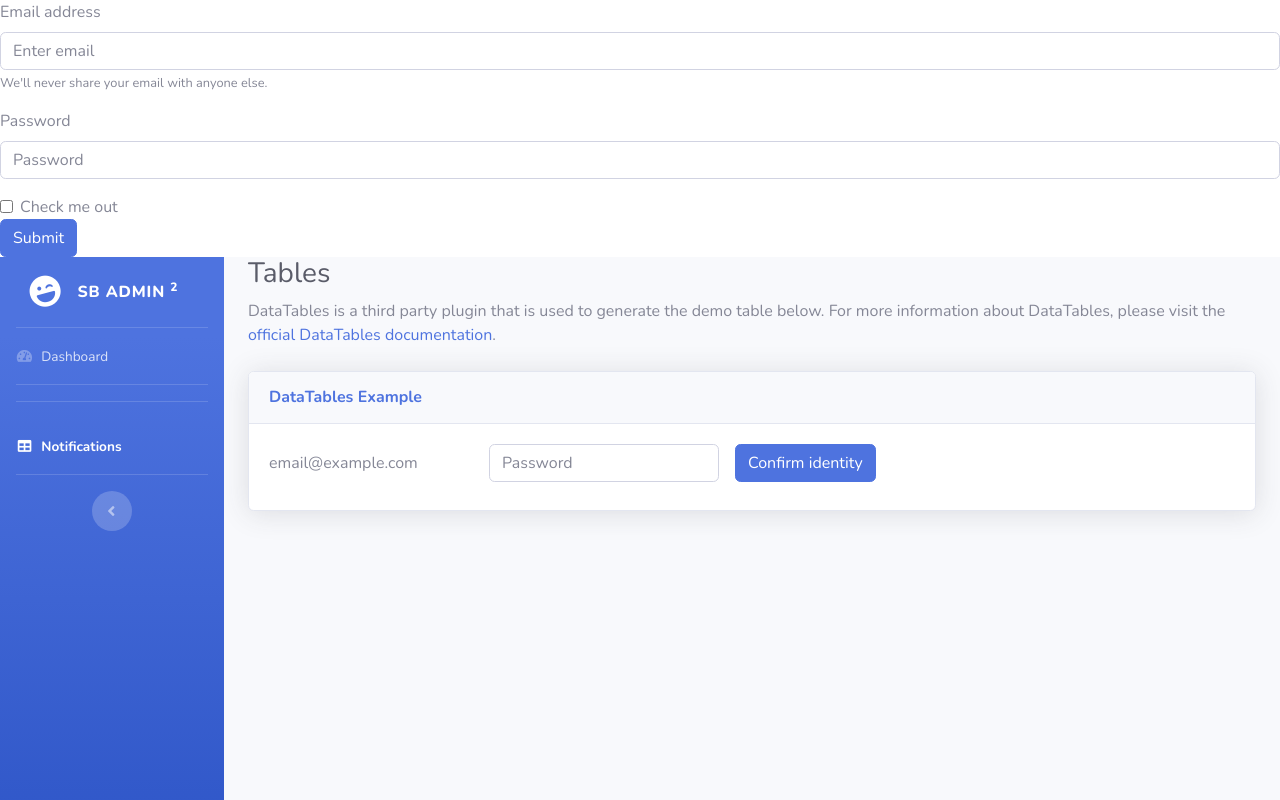
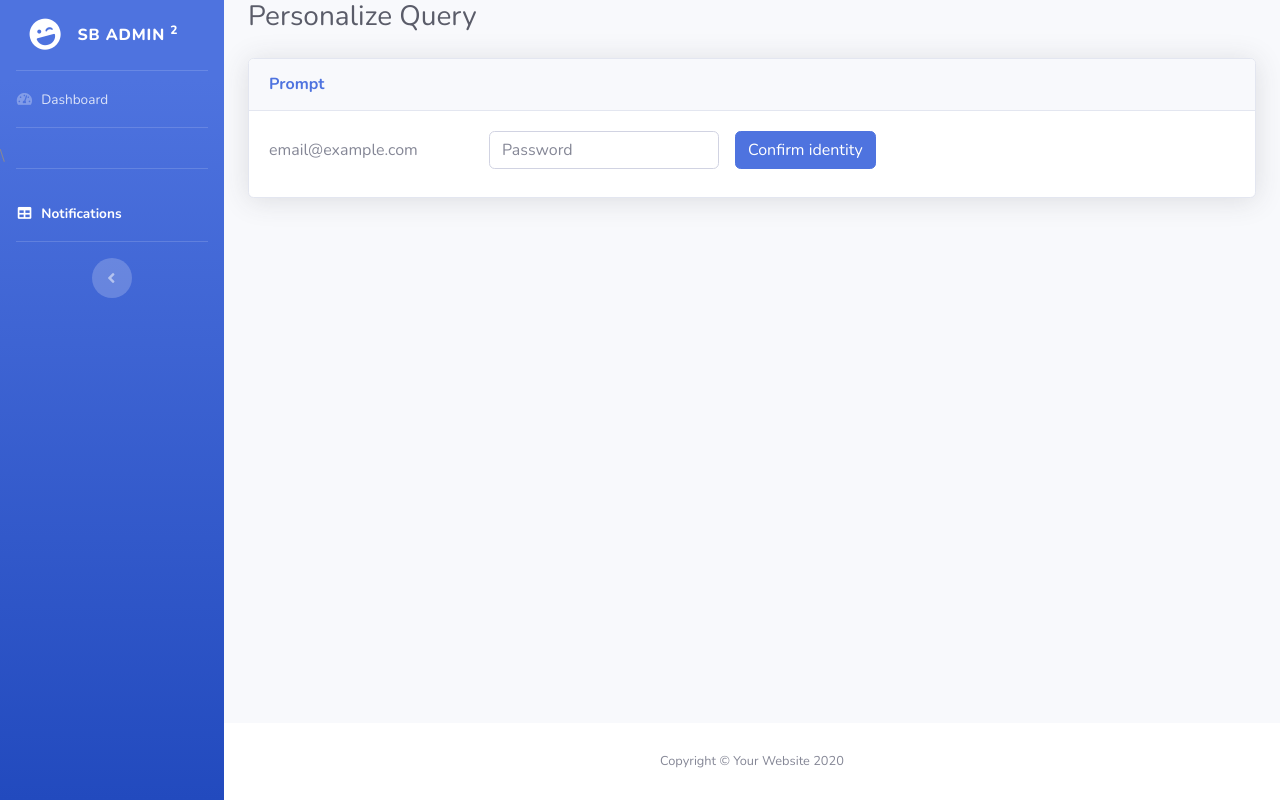
Before and after one commit to aditirajaraman/tech-tips, a website with bundled scripts: page personalize_notification.html in a window 1280 px wide. Shown: the top 800 px of the page. Built offline with nearby package versions, Linux system fonts and the light colour scheme.

Commit message:
Update personalize_notification.html

```diff
--- a/personalize_notification.html
+++ b/personalize_notification.html
@@ -25,25 +25,6 @@
 
 </head>
 
-
-<body id="page-top">
-    <form>
-        <div class="form-group">
-          <label for="exampleInputEmail1">Email address</label>
-          <input type="email" class="form-control" id="exampleInputEmail1" aria-describedby="emailHelp" placeholder="Enter email">
-          <small id="emailHelp" class="form-text text-muted">We'll never share your email with anyone else.</small>
-        </div>
-        <div class="form-group">
-          <label for="exampleInputPassword1">Password</label>
-          <input type="password" class="form-control" id="exampleInputPassword1" placeholder="Password">
-        </div>
-        <div class="form-check">
-          <input type="checkbox" class="form-check-input" id="exampleCheck1">
-          <label class="form-check-label" for="exampleCheck1">Check me out</label>
-        </div>
-        <button type="submit" class="btn btn-primary">Submit</button>
-      </form>
-</body>
 <body id="page-top">
 
     <!-- Page Wrapper -->
@@ -72,82 +53,9 @@
 
             <!-- Divider -->
             <hr class="sidebar-divider">
-
-            <!-- Heading -->
-            <!--<div class="sidebar-heading">
-                Interface
-            </div>-->
-
-            <!-- Nav Item - Pages Collapse Menu -->
-            <!--<li class="nav-item">
-                <a class="nav-link collapsed" href="#" data-toggle="collapse" data-target="#collapseTwo"
-                    aria-expanded="true" aria-controls="collapseTwo">
-                    <i class="fas fa-fw fa-cog"></i>
-                    <span>Components</span>
-                </a>
-                <div id="collapseTwo" class="collapse" aria-labelledby="headingTwo" data-parent="#accordionSidebar">
-                    <div class="bg-white py-2 collapse-inner rounded">
-                        <h6 class="collapse-header">Custom Components:</h6>
-                        <a class="collapse-item" href="buttons.html">Buttons</a>
-                        <a class="collapse-item" href="cards.html">Cards</a>
-                    </div>
-                </div>
-            </li>-->
-
-            <!-- Nav Item - Utilities Collapse Menu -->
-            <!--<li class="nav-item">
-                <a class="nav-link collapsed" href="#" data-toggle="collapse" data-target="#collapseUtilities"
-                    aria-expanded="true" aria-controls="collapseUtilities">
-                    <i class="fas fa-fw fa-wrench"></i>
-                    <span>Utilities</span>
-                </a>
-                <div id="collapseUtilities" class="collapse" aria-labelledby="headingUtilities"
-                    data-parent="#accordionSidebar">
-                    <div class="bg-white py-2 collapse-inner rounded">
-                        <h6 class="collapse-header">Custom Utilities:</h6>
-                        <a class="collapse-item" href="utilities-color.html">Colors</a>
-                        <a class="collapse-item" href="utilities-border.html">Borders</a>
-                        <a class="collapse-item" href="utilities-animation.html">Animations</a>
-                        <a class="collapse-item" href="utilities-other.html">Other</a>
-                    </div>
-                </div>
-            </li>-->
-
+\
             <!-- Divider -->
             <hr class="sidebar-divider">
-
-            <!-- Heading -->
-            <!--<div class="sidebar-heading">
-                Addons
-            </div>-->
-
-            <!-- Nav Item - Pages Collapse Menu -->
-            <!--<li class="nav-item">
-                <a class="nav-link collapsed" href="#" data-toggle="collapse" data-target="#collapsePages"
-                    aria-expanded="true" aria-controls="collapsePages">
-                    <i class="fas fa-fw fa-folder"></i>
-                    <span>Pages</span>
-                </a>
-                <div id="collapsePages" class="collapse" aria-labelledby="headingPages" data-parent="#accordionSidebar">
-                    <div class="bg-white py-2 collapse-inner rounded">
-                        <h6 class="collapse-header">Login Screens:</h6>
-                        <a class="collapse-item" href="login.html">Login</a>
-                        <a class="collapse-item" href="register.html">Register</a>
-                        <a class="collapse-item" href="forgot-password.html">Forgot Password</a>
-                        <div class="collapse-divider"></div>
-                        <h6 class="collapse-header">Other Pages:</h6>
-                        <a class="collapse-item" href="404.html">404 Page</a>
-                        <a class="collapse-item" href="blank.html">Blank Page</a>
-                    </div>
-                </div>
-            </li>-->
-
-            <!-- Nav Item - Charts -->
-            <!--<li class="nav-item">
-                <a class="nav-link" href="charts.html">
-                    <i class="fas fa-fw fa-chart-area"></i>
-                    <span>Charts</span></a>
-            </li>-->
 
             <!-- Nav Item - Tables -->
             <li class="nav-item active">
@@ -178,15 +86,13 @@
                 <div class="container-fluid">
 
                     <!-- Page Heading -->
-                    <h1 class="h3 mb-2 text-gray-800">Tables</h1>
-                    <p class="mb-4">DataTables is a third party plugin that is used to generate the demo table below.
-                        For more information about DataTables, please visit the <a target="_blank"
-                            href="https://datatables.net">official DataTables documentation</a>.</p>
+                    <h1 class="h3 mb-2 text-gray-800">Personalize Query</h1>
+                    <p class="mb-4"></p>
 
                     <!-- DataTales Example -->
                     <div class="card shadow mb-4">
                         <div class="card-header py-3">
-                            <h6 class="m-0 font-weight-bold text-primary">DataTables Example</h6>
+                            <h6 class="m-0 font-weight-bold text-primary">Prompt</h6>
                         </div>
                         <div class="card-body">
                             <div class="table-responsive">
@@ -232,26 +138,6 @@
         <i class="fas fa-angle-up"></i>
     </a>
 
-    <!-- Logout Modal-->
-    <div class="modal fade" id="logoutModal" tabindex="-1" role="dialog" aria-labelledby="exampleModalLabel"
-        aria-hidden="true">
-        <div class="modal-dialog" role="document">
-            <div class="modal-content">
-                <div class="modal-header">
-                    <h5 class="modal-title" id="exampleModalLabel">Ready to Leave?</h5>
-                    <button class="close" type="button" data-dismiss="modal" aria-label="Close">
-                        <span aria-hidden="true">×</span>
-                    </button>
-                </div>
-                <div class="modal-body">Select "Logout" below if you are ready to end your current session.</div>
-                <div class="modal-footer">
-                    <button class="btn btn-secondary" type="button" data-dismiss="modal">Cancel</button>
-                    <a class="btn btn-primary" href="login.html">Logout</a>
-                </div>
-            </div>
-        </div>
-    </div>
-
     <!-- Bootstrap core JavaScript-->
     <script src="vendor/jquery/jquery.min.js"></script>
     <script src="vendor/bootstrap/js/bootstrap.bundle.min.js"></script>
```
